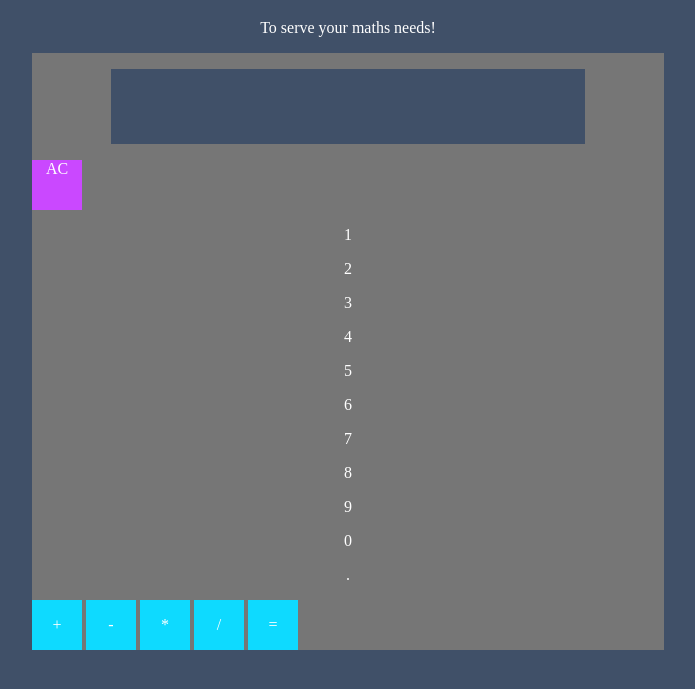
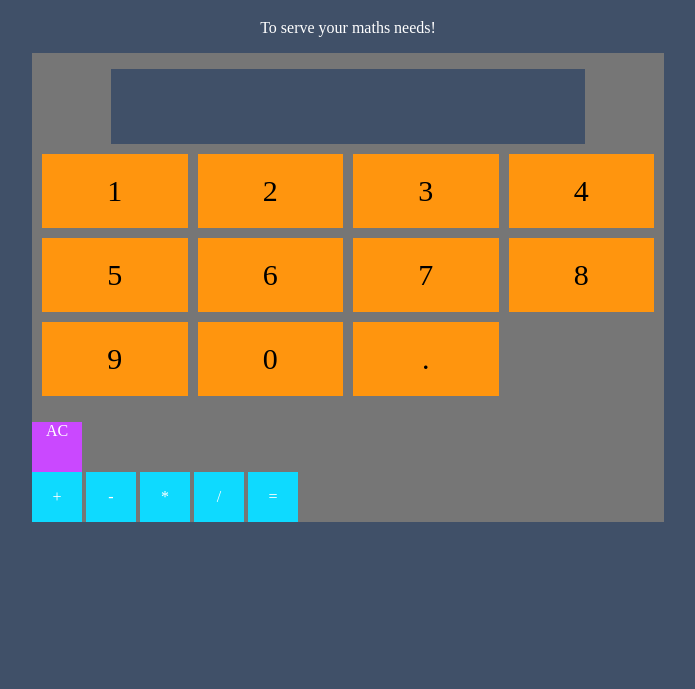
Before and after one commit to joecairns520/calculator, a plain HTML site: page index.html in a window 1280 px wide. Shown: the part 61-750 px from the top of the page, without its empty margins (292-987 px from the left). Drawn offline with Linux system fonts and the light colour scheme.

Commit message:
Update index.html

```diff
--- a/index.html
+++ b/index.html
@@ -5,38 +5,41 @@
     <link rel="stylesheet" href="style.css">
   </head>
 
-    <body>
+  <body>
 
     <h1>Cairns Calculator</h1>
     <p>To serve your maths needs!</p>
 
     <div id="calculator_div">
-
       <div id="holder"></div>
 
       <div id="calculator_out"><p id="calc_text"></p></div>
 
+
+      <div class="calculator-container">
+
+        <div class="item1">1</div>
+        <div class="item2">2</div>
+        <div class="item3">3</div>
+        <div class="item4">4</div>
+        <div class="item5">5</div>
+        <div class="item6">6</div>
+        <div class="item7">7</div>
+        <div class="item8">8</div>
+        <div class="item9">9</div>
+        <div class="item0">0</div>
+        <div class="itempoint">.</div>
+      </div>
+
+
       <div id="AC"><p id="calc_text">AC</p></div>
-
-      <div class="numbers" id="row1"><p id="calc_text">1</p></div>
-      <div class="numbers"><p id="calc_text">2</p></div>
-      <div class="numbers"><p id="calc_text">3</p></div>
-      <div class="numbers"><p id="calc_text">4</p></div>
-      <div class="numbers"><p id="calc_text">5</p></div>
-      <div class="numbers"><p id="calc_text">6</p></div>
-      <div class="numbers"><p id="calc_text">7</p></div>
-      <div class="numbers"><p id="calc_text">8</p></div>
-      <div class="numbers"><p id="calc_text">9</p></div>
-      <div class="numbers"><p id="calc_text">0</p></div>
-      <div class="numbers"><p id="calc_text">.</p></div>
-
       <div id="operator"><p id="calc_text">+</p></div>
       <div id="operator"><p id="calc_text">-</p></div>
       <div id="operator"><p id="calc_text">*</p></div>
       <div id="operator"><p id="calc_text">/</p></div>
       <div id="operator"><p id="calc_text">=</p></div>
 
+    </div>
 
-    </div>
   </body>
 </html>
```
